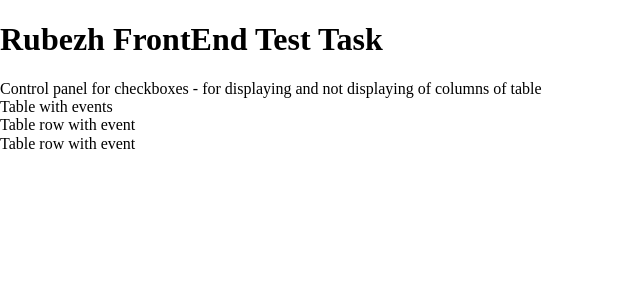
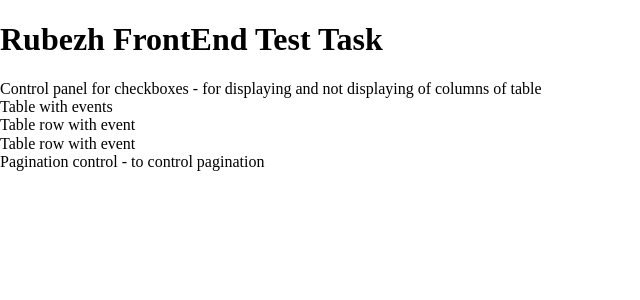
Before and after one commit to AndreiMedvedevSaratov/a028-rubezh-test-task, a React (Create React App) app: page / in a window 1280 px wide. Shown: the top 300 px of the page, without its empty margins (0-640 px from the left). Built offline with nearby package versions, Linux system fonts and the light colour scheme.

Commit message:
commit-004 - add pagination control component

```diff
--- a/src/App.js
+++ b/src/App.js
@@ -1,7 +1,8 @@
 import React from 'react';
 
+import { CheckboxControlPanel } from './Components/CheckboxControlPanel';
 import { EventsTable } from './Components/EventsTable/EventsTable';
-import { CheckboxControlPanel } from './Components/CheckboxControlPanel';
+import { PaginationControl } from './Components/PaginationControl';
 
 import './App.scss';
 
@@ -14,6 +15,7 @@ function App() {
       <main>
         <CheckboxControlPanel />
         <EventsTable />
+        <PaginationControl />
       </main>
     </div>
   );
--- /dev/null
+++ b/src/Components/PaginationControl/PaginationControl.jsx
@@ -0,0 +1,9 @@
+import React from 'react';
+
+export const PaginationControl = () => {
+	return (
+		<div>
+			Pagination control - to control pagination
+		</div>
+	)
+}
--- /dev/null
+++ b/src/Components/PaginationControl/index.js
@@ -0,0 +1 @@
+export * from './PaginationControl';
```
Also changed, not shown: src/Components/PaginationControl/PaginationControl.scss (added).
